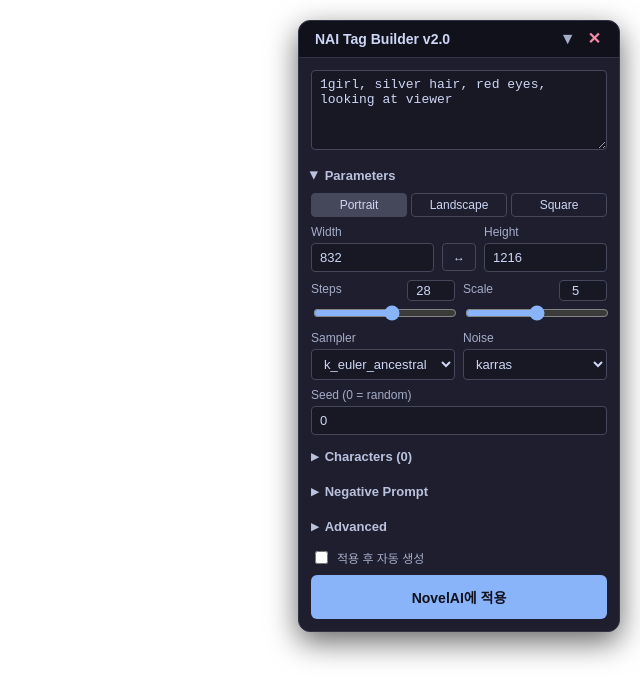
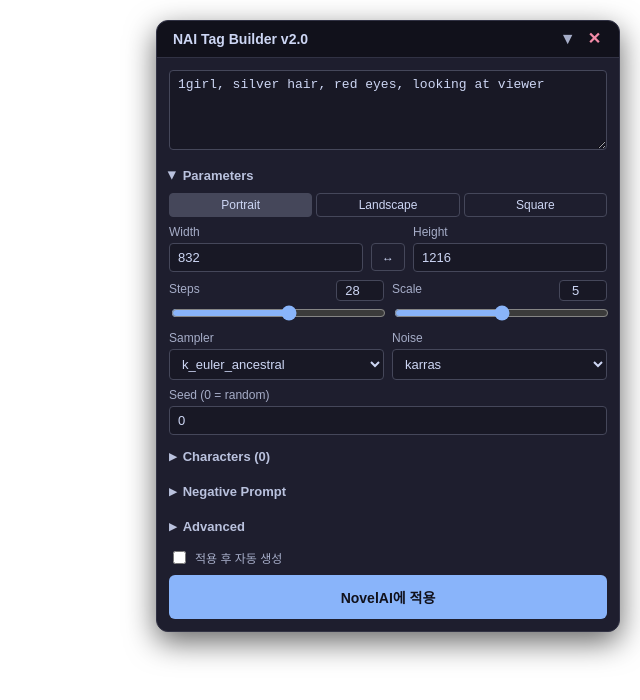
Before and after one commit to jn01020304/nai-tag-builder, a React (Vite) app: page / in a window 1280 px wide. Shown: the top 700 px of the page, without its empty margins (640-1280 px from the left). Built offline with nearby package versions, Linux system fonts and the light colour scheme.

Commit message:
feat: align overlay window width to prompt textarea resize using fit-content

```diff
--- a/src/App.tsx
+++ b/src/App.tsx
@@ -133,7 +133,9 @@ export default function App() {
 
   return (
     <div style={{
-      width: '320px',
+      width: 'fit-content',
+      minWidth: '320px',
+      maxWidth: '90vw',
       maxHeight: isCollapsed ? 'none' : '80vh',
       overflowY: isCollapsed ? 'visible' : 'auto',
       backgroundColor: theme.base,
--- a/src/components/PromptSection.tsx
+++ b/src/components/PromptSection.tsx
@@ -15,8 +15,9 @@ export default function PromptSection({ value, dispatch }: Props) {
       style={{
         ...inputStyle,
         width: '100%',
+        boxSizing: 'border-box',
         minHeight: '80px',
-        resize: 'vertical',
+        resize: 'both',
         marginBottom: '8px',
       }}
     />
```
